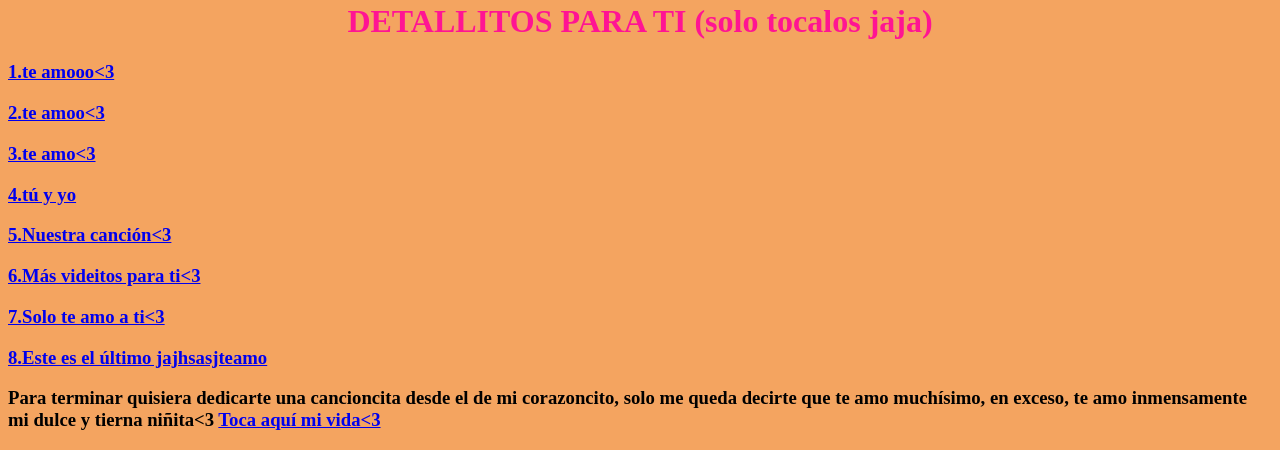
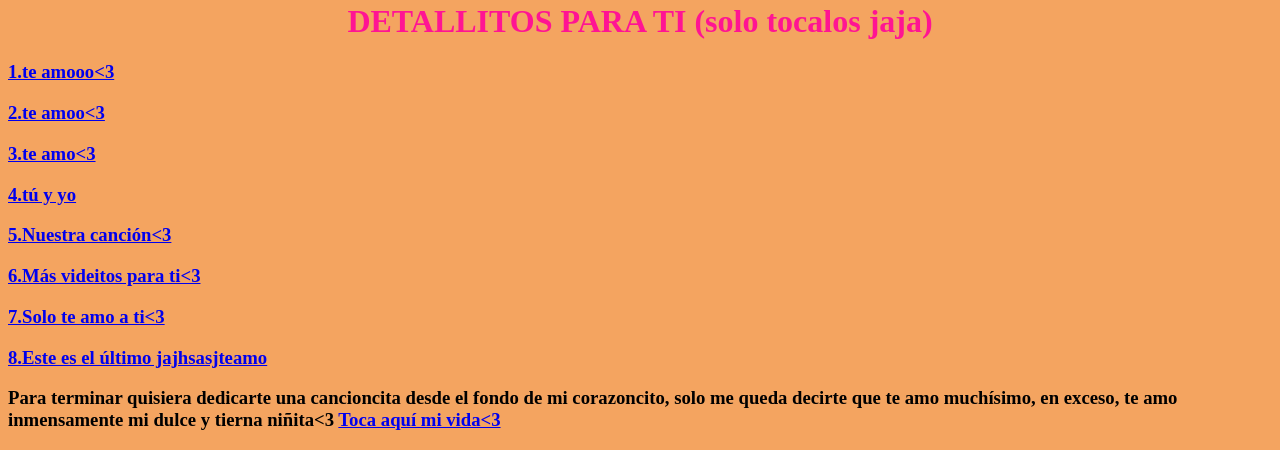
Before and after one commit to JosueJoestar/Primer-aniversario, a plain HTML site: page index.html in a window 1280 px wide. Shown: the part 1798-2248 px from the top of the page. Drawn offline with Linux system fonts and the light colour scheme; a script that the page names is missing.

Commit message:
Update index.html

```diff
--- a/index.html
+++ b/index.html
@@ -120,7 +120,7 @@
 
     </div>
     <p>
-        <h3>Para terminar quisiera dedicarte una cancioncita desde el de mi corazoncito, solo me queda decirte que te amo muchísimo, en exceso, te amo inmensamente
+        <h3>Para terminar quisiera dedicarte una cancioncita desde el fondo de mi corazoncito, solo me queda decirte que te amo muchísimo, en exceso, te amo inmensamente
             mi dulce y tierna niñita<3
 
             <a href="https://youtu.be/zmuzgu__MNs" target="_blank">Toca aquí mi vida<3</a>
```
